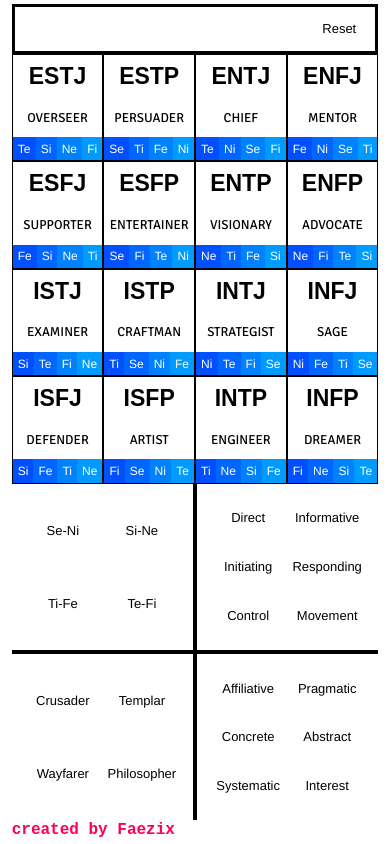
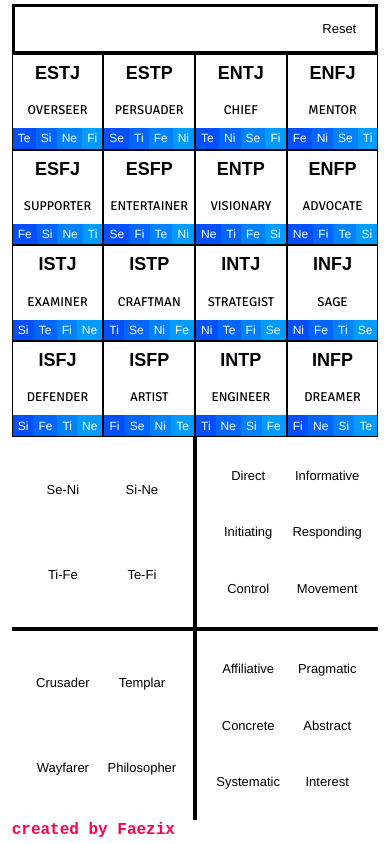
Before and after one commit to Faeziix/Interactive-Type-Grid, a React (Create React App) app: page / in a window 390 px wide. Built offline with nearby package versions, Linux system fonts and the light colour scheme; a web font is replaced by a local one.

Commit message:
font size improved

```diff
--- a/src/Components/TypeGrid.js
+++ b/src/Components/TypeGrid.js
@@ -24,13 +24,13 @@ export default function TypeGrid(props) {
 								? "red"
 								: "black",
 							fontSize: props.type.includes(a.type)
-								? "2.5em"
-								: "2.3em",
+								? "clamp(2.3em,3.25vw,2.5em)"
+								: 'clamp(1.5em,4vw,2.3em)',
 						}}
 					>
 						{a.type}
 					</h1>
-					<h1 className="Type-Des">{a.typeDes}</h1>
+					<h1 className="Type-Des" >{a.typeDes}</h1>
 					<div className="CF-container">
 						{a.CF.map((b, key) => (
 							<div className="CF" key={key}>
--- a/src/index.css
+++ b/src/index.css
@@ -20,7 +20,7 @@ button {
 	border-radius: 5px;
 	display: inline-block;
 	transition: all 0.4s ease;
-  font-size: 2.5em;
+	font-size: clamp(2.2em, 2vw, 2.5em);
 	text-align: center;
 	font-weight: 300;
 	font-family: "Franklin Gothic Medium", "Arial Narrow", Arial, sans-serif;
@@ -122,7 +122,7 @@ button {
 }
 
 .TypeName:hover {
-  color: #00ff00 !important
+	color: #00ff00 !important;
 }
 
 .CF-container {
@@ -165,7 +165,7 @@ button {
 
 .Type-Des {
 	align-self: center;
-  font-size: 1.3em;
+	font-size: clamp(1em, 2vw, 1.3em);
 	text-align: center;
 	font-family: "signika";
 	font-weight: inherit;
@@ -218,11 +218,11 @@ button {
 	}
 }
 
-@media only screen and (max-width: 1100px) {
+@media only screen and (max-width: 1025px) {
 	.TypeGrid-Setup {
 		display: grid;
 		grid-template-areas: "namebar namebar " " mainbar mainbar " " sidebarL  sidebarR" "Footer Footer";
-    grid-template-rows: 50px auto auto 20px;
+		grid-template-rows: 50px 1fr 1fr 20px;
 		grid-template-columns: repeat(2, 1fr);
 		overflow: visible;
 		padding: 1% 3%;
@@ -244,15 +244,24 @@ button {
 
 	button {
 		padding: 5% 0;
-    font-size: clamp(1.3em, 2vw, 2em);
+		font-size: clamp(1.3em, 2vw, 2.2em);
 	}
 
 	.Type {
-    font-size: 10px;
+		font-size: 12px;
+	}
+
+	.Type-Des {
+		font-size: clamp(0.8rem, 1.5vw, 2.5rem);
+		/* margin: 30px 0; */
 	}
 
 	.Footer {
 		grid-area: Footer;
 		font-size: 75%;
 	}
+
+	.CF h2 {
+		font-size: 1em ;
 	}
+}
```
Lines whose indentation alone changed are shown as unchanged.
